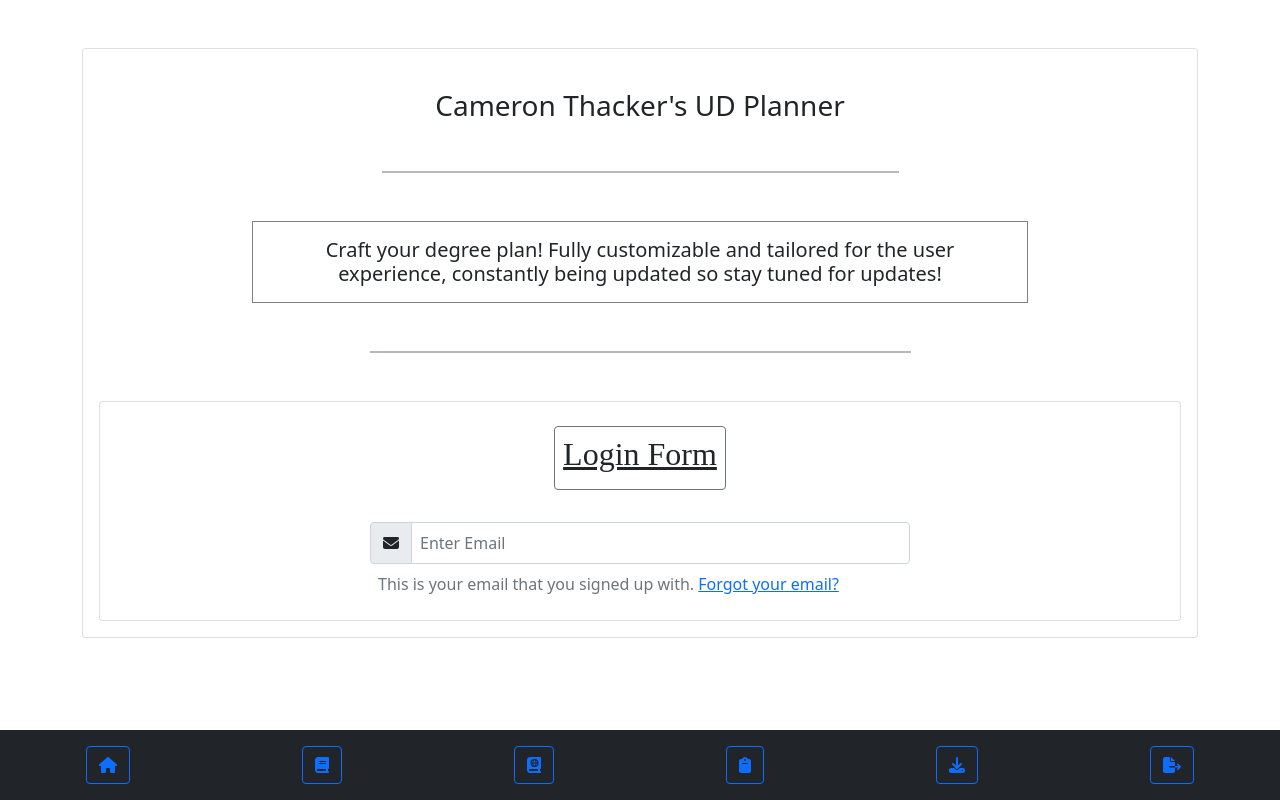
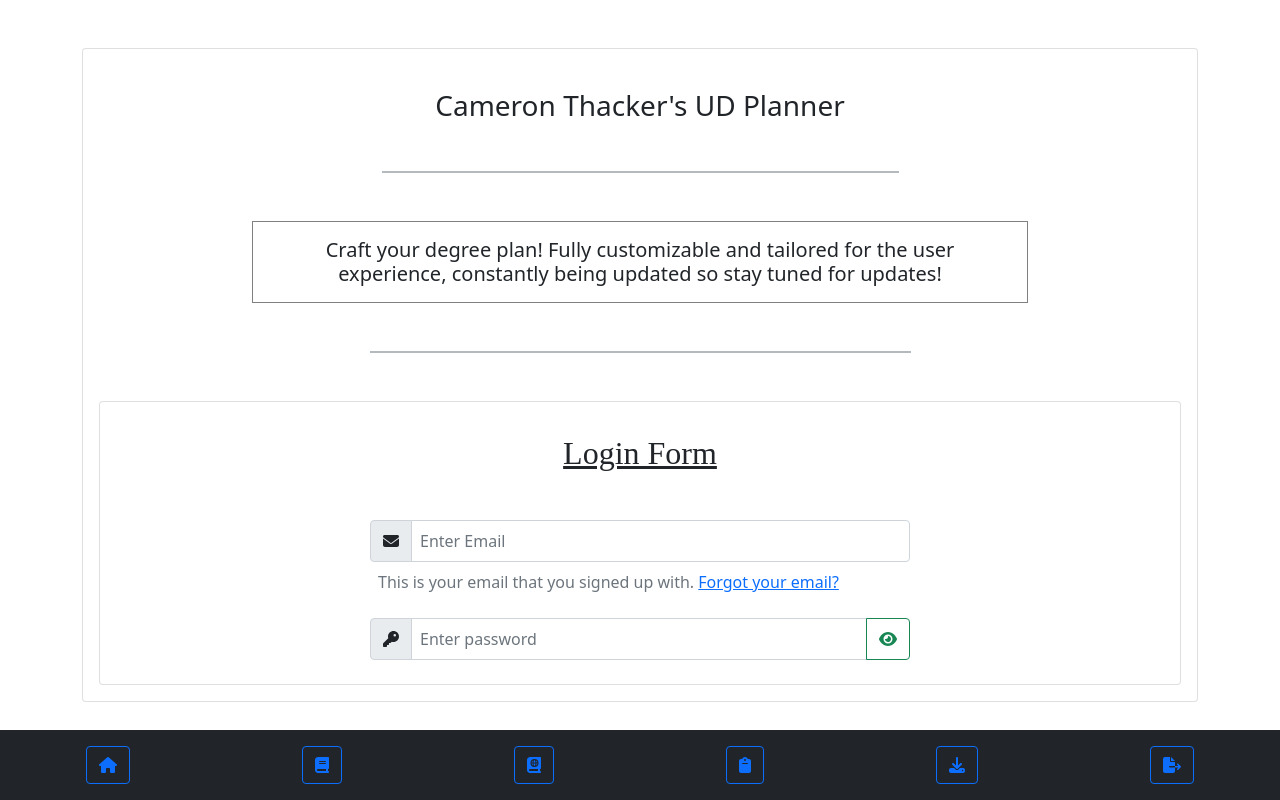
Before and after one commit to cthacker-udel/CourseScheduler, a React (Create React App) app in the folder client/: page / in a window 1280 px wide. Built offline with nearby package versions, Linux system fonts and the light colour scheme.

Commit message:
[main] Changed eslint and added password component to login page

```diff
--- a/client/src/locale/en/login.json
+++ b/client/src/locale/en/login.json
@@ -2,7 +2,8 @@
     "button_text": "Login",
     "login_header": "Login to the UD Planner",
     "login_email_placeholder": "Enter Email",
-    "password_form1_label": "Email address",
+    "email_form1_label": "Email address",
     "email_form_help_text": "This is your email that you signed up with.",
-    "email_forgot_text": "Forgot your email?"
+    "email_forgot_text": "Forgot your email?",
+    "password_form_placeholder": "Enter password"
 }
--- a/client/src/modules/LoginPage/LoginPage.tsx
+++ b/client/src/modules/LoginPage/LoginPage.tsx
@@ -1,8 +1,13 @@
 /* eslint-disable no-undefined -- disabled to use react-hook-form properly */
-import { faEnvelope } from "@fortawesome/free-solid-svg-icons";
+import {
+    faEnvelope,
+    faEye,
+    faEyeSlash,
+    faKey,
+} from "@fortawesome/free-solid-svg-icons";
 import { FontAwesomeIcon } from "@fortawesome/react-fontawesome";
 import React from "react";
-import { Card, Container, Form, InputGroup } from "react-bootstrap";
+import { Button, Card, Container, Form, InputGroup } from "react-bootstrap";
 import { useForm } from "react-hook-form";
 import { FormattedMessage } from "react-intl";
 import { Link } from "react-router-dom";
@@ -15,6 +20,7 @@ import styles from "./LoginPage.module.css";
  * @returns {JSX.Element} The Login Page component
  */
 export const LoginPage = (): JSX.Element => {
+    const [showPassword, setShowPassword] = React.useState<boolean>(false);
     useForm({
         context: undefined,
         criteriaMode: "all",
@@ -46,7 +52,7 @@ export const LoginPage = (): JSX.Element => {
                         <div className="border border-secondary opacity-50 shadow-lg w-50 mx-auto mt-5 mb-5" />
                         <Card>
                             <Card.Title
-                                className={`rounded border border-1 border-secondary mx-auto mt-4 ${styles.login_form_header}`}
+                                className={`mx-auto mt-4 ${styles.login_form_header}`}
                             >
                                 <h2 className="text-decoration-underline p-2 mr-3 ml-3">
                                     <FormattedMessage id="login_form_title" />
@@ -83,6 +89,48 @@ export const LoginPage = (): JSX.Element => {
                                         </Link>
                                     </div>
                                 </Form.Group>
+                                <Form.Group className="mx-auto w-50 mt-4 mb-4">
+                                    <InputGroup>
+                                        <InputGroup.Text>
+                                            <label htmlFor="password_login_form_component">
+                                                <FontAwesomeIcon icon={faKey} />
+                                            </label>
+                                        </InputGroup.Text>
+                                        <Form.Control
+                                            className="p-2 w-75 mr-auto"
+                                            id="password_login_form_component"
+                                            placeholder={
+                                                loginFormDetails.password_form_placeholder
+                                            }
+                                            type={
+                                                showPassword
+                                                    ? "text"
+                                                    : "password"
+                                            }
+                                        />
+                                        <Button
+                                            id="show_password_button"
+                                            onClick={(): void => {
+                                                setShowPassword(
+                                                    (oldValue) => !oldValue,
+                                                );
+                                            }}
+                                            variant={
+                                                showPassword
+                                                    ? "outline-danger"
+                                                    : "outline-success"
+                                            }
+                                        >
+                                            <FontAwesomeIcon
+                                                icon={
+                                                    showPassword
+                                                        ? faEyeSlash
+                                                        : faEye
+                                                }
+                                            />
+                                        </Button>
+                                    </InputGroup>
+                                </Form.Group>
                             </Form>
                         </Card>
                     </Card.Body>
```
Also changed, not shown: client/.eslintrc.json.
